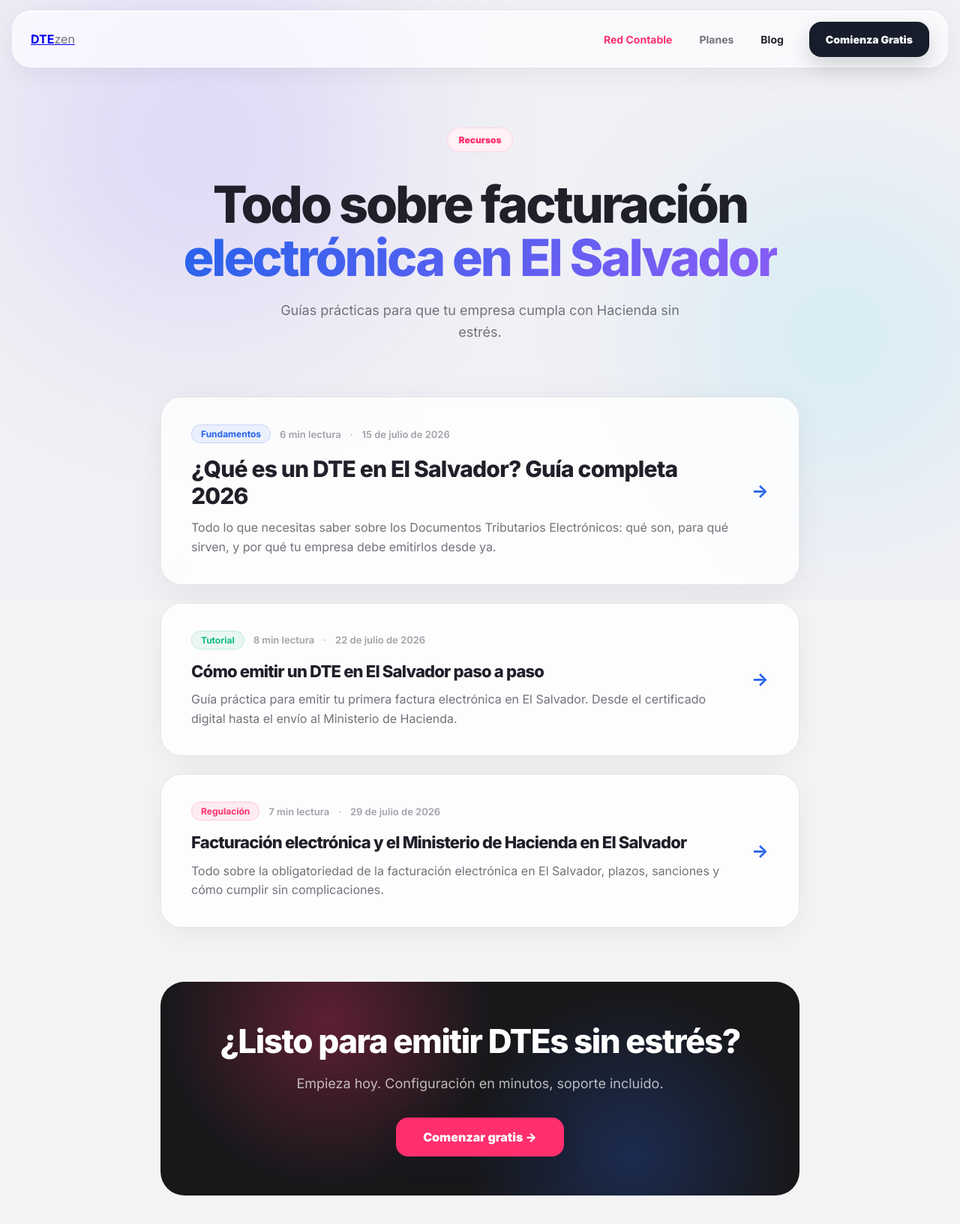
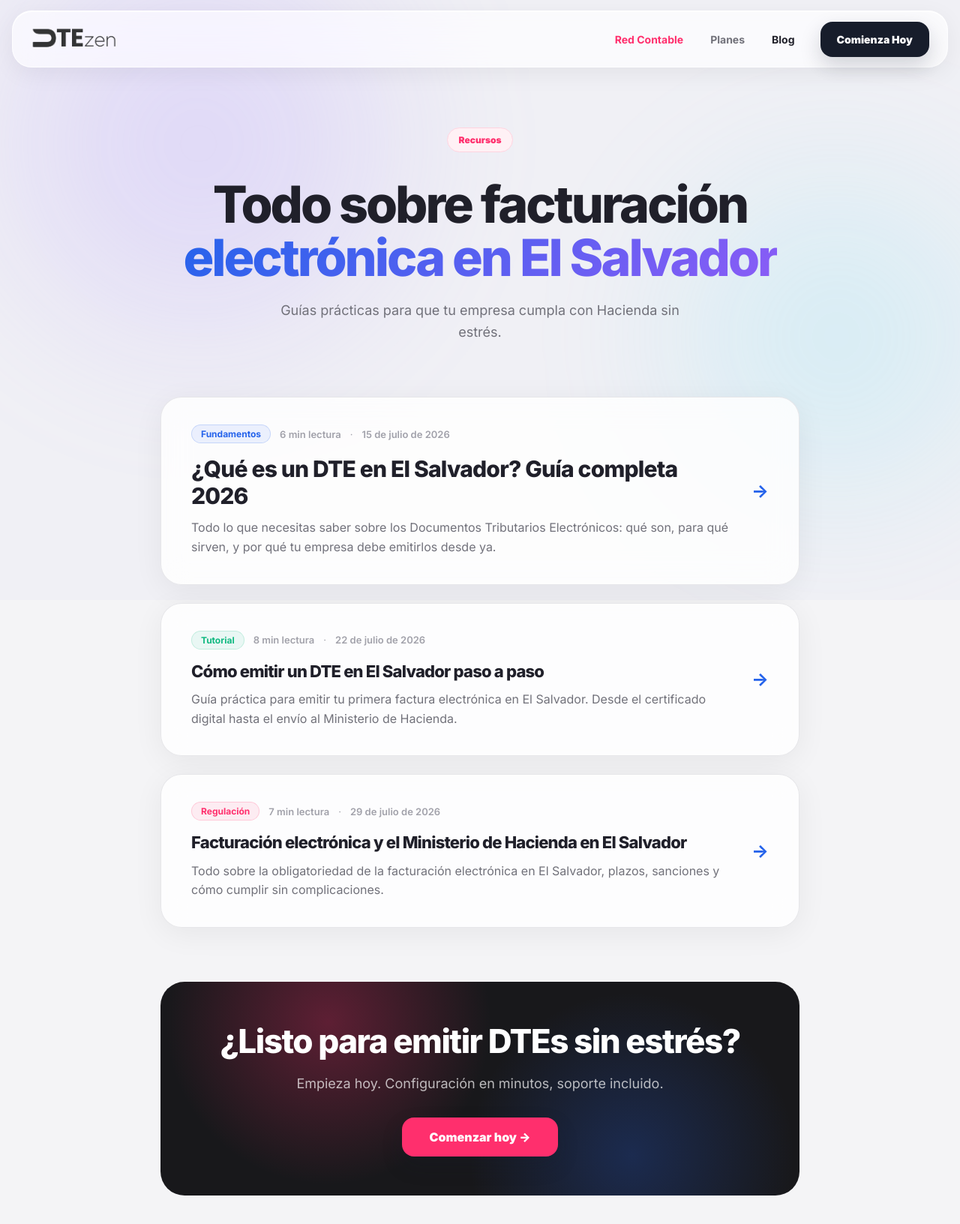
Before and after one commit to oswaldovt16/DTEzen, a Next.js app: page /blog in a window 1280 px wide. Shown: the top 1632 px of the page at 75% size. Built offline with nearby package versions, Linux system fonts and the light colour scheme.

Commit message:
Update page.jsx button main page

```diff
--- a/app/blog/page.jsx
+++ b/app/blog/page.jsx
@@ -51,15 +51,15 @@ export default function BlogIndex() {
 
       <nav className="nav" aria-label="Navegación">
         <div className="nav-inner">
-          <a href="/" className="logo">
-            <strong>DTE</strong><span style={{ color: '#71717a', fontWeight: 400 }}>zen</span>
-          </a>
+          <button onClick={() => changeView('landing')} className="logo-btn">
+              <img src="/logo.png" alt="DTEzen" className="logo-img" />
+            </button>
           <div className="nav-links">
             <a href="/#red-contable" style={{ color: '#ff2f6d', fontWeight: 700, textDecoration: 'none', padding: '8px 14px', fontSize: 14 }}>Red Contable</a>
             <a href="/#pricing" style={{ color: '#71717a', fontWeight: 700, textDecoration: 'none', padding: '8px 14px', fontSize: 14 }}>Planes</a>
             <a href="/blog" style={{ color: '#20202a', fontWeight: 700, textDecoration: 'none', padding: '8px 14px', fontSize: 14 }}>Blog</a>
           </div>
-          <a href="https://www.dtezen.com/version-test/registro?view=signup" className="btn-dark">Comienza Gratis</a>
+          <a href="https://app.dtezen.com/registro?view=signup" className="btn-dark">Comienza Hoy</a>
         </div>
       </nav>
 
@@ -123,7 +123,7 @@ export default function BlogIndex() {
                 Empieza hoy. Configuración en minutos, soporte incluido.
               </p>
               <a href="https://www.dtezen.com/version-test/registro?view=signup" className="btn-dark" style={{ background: '#ff2f6d', display: 'inline-flex', fontSize: 16, padding: '16px 36px' }}>
-                Comenzar gratis →
+                Comenzar hoy →
               </a>
             </div>
           </div>
```
